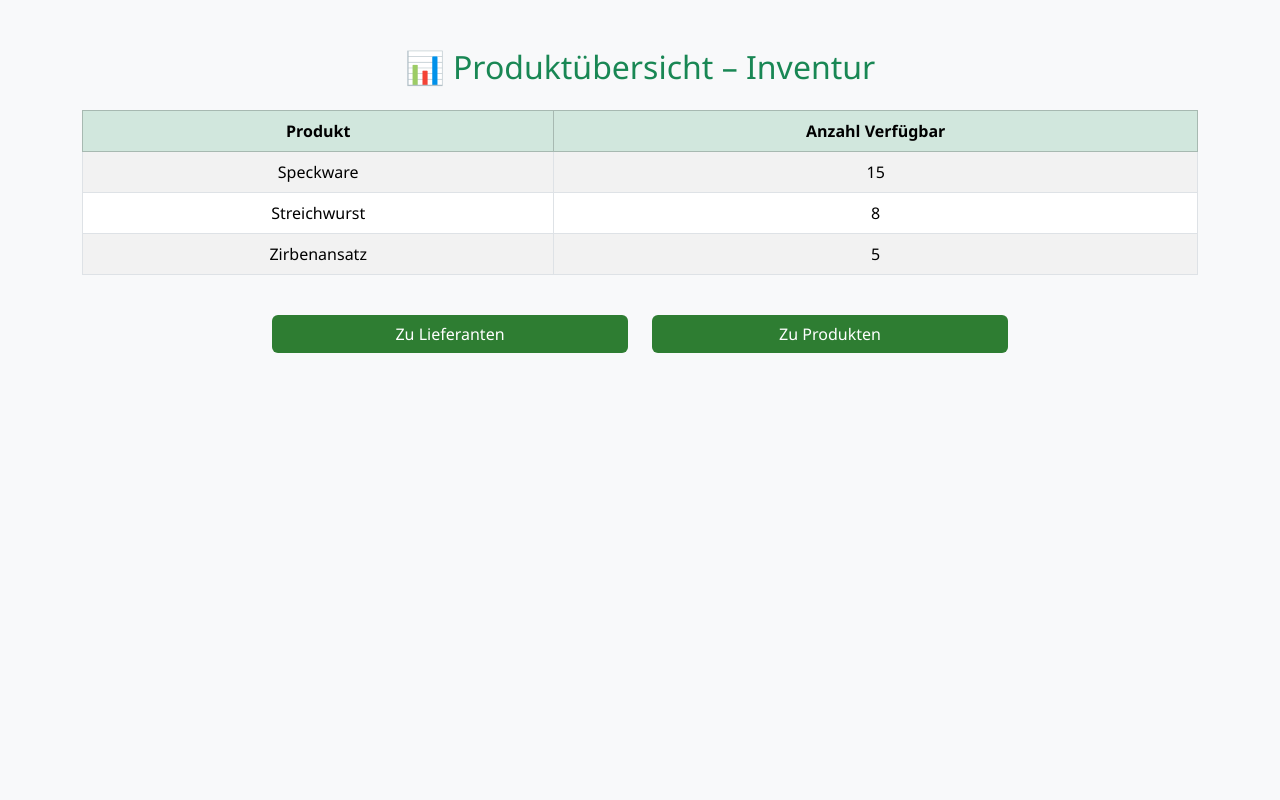
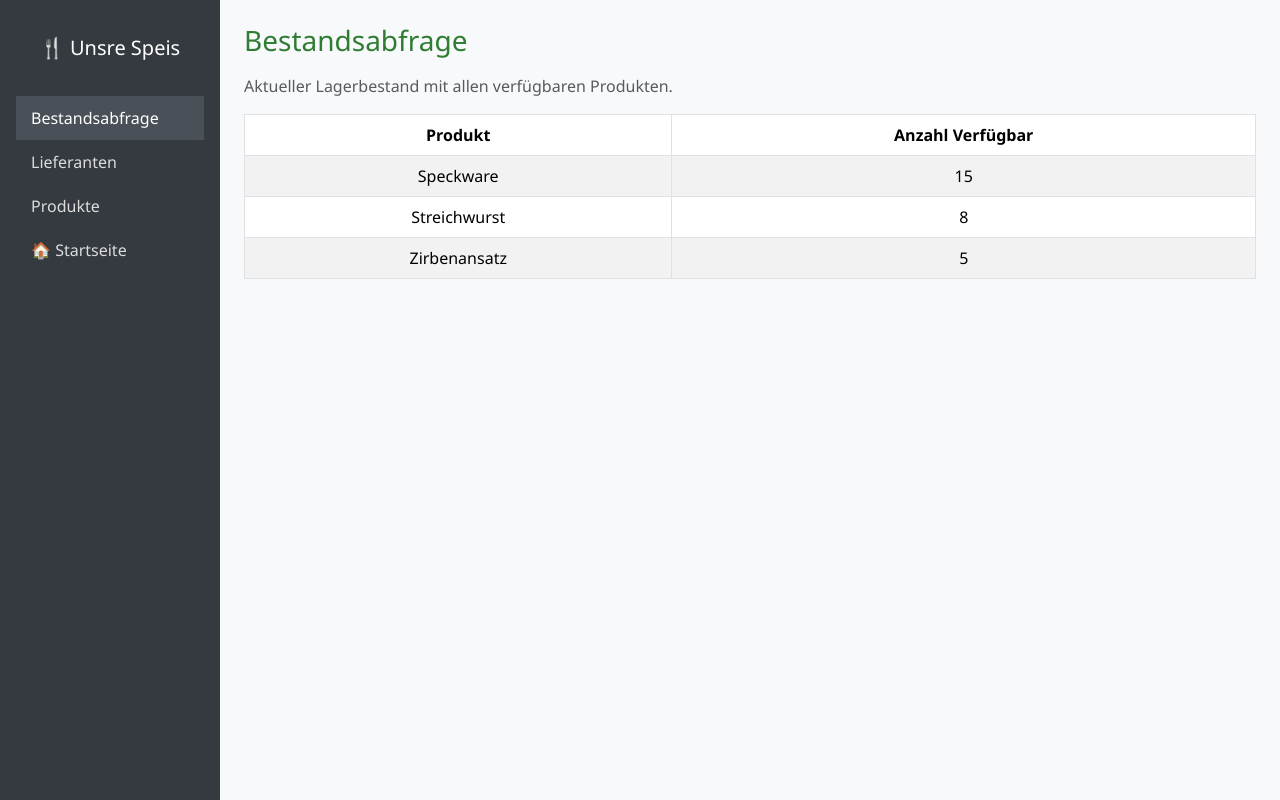
Before and after one commit to xen3rgy/WEB, a plain HTML site: page inventur.html in a window 1280 px wide. Drawn offline with nearby package versions, Linux system fonts and the light colour scheme.

Commit message:
Update layout and rename Inventur to Bestandsabfrage

```diff
--- a/inventur.html
+++ b/inventur.html
@@ -4,17 +4,28 @@
 <head>
     <meta charset="UTF-8">
     <meta name="viewport" content="width=device-width, initial-scale=1.0">
-    <title>Inventur</title>
+    <title>Bestandsabfrage</title>
     <link href="https://cdn.jsdelivr.net/npm/bootstrap@5.3.3/dist/css/bootstrap.min.css" rel="stylesheet">
     <link rel="stylesheet" href="style.css">
     <script defer src="script.js"></script>
 </head>
 <body class="bg-light" onload="ladeInventurTabelle()">
-    <div class="container py-5">
-        <h2 class="text-center text-success mb-4">📊 Produktübersicht – Inventur</h2>
+    <div class="d-flex">
+        <nav class="sidebar p-3">
+            <h5>🍴 Unsre Speis</h5>
+            <ul class="nav flex-column">
+                <li class="nav-item"><a href="inventur.html" class="nav-link active">Bestandsabfrage</a></li>
+                <li class="nav-item"><a href="lieferanten.html" class="nav-link">Lieferanten</a></li>
+                <li class="nav-item"><a href="produkte.html" class="nav-link">Produkte</a></li>
+                <li class="nav-item"><a href="index.html" class="nav-link">🏠 Startseite</a></li>
+            </ul>
+        </nav>
+        <main class="flex-fill p-4">
+            <h3>Bestandsabfrage</h3>
+            <p class="text-muted">Aktueller Lagerbestand mit allen verfügbaren Produkten.</p>
             <div class="table-responsive">
                 <table class="table table-bordered table-striped text-center">
-                <thead class="table-success">
+                    <thead>
                         <tr>
                             <th>Produkt</th>
                             <th>Anzahl Verfügbar</th>
@@ -23,14 +34,7 @@
                     <tbody id="inventur-tbody"></tbody>
                 </table>
             </div>
-        <div class="row justify-content-center mt-4">
-            <div class="col-md-4 text-center">
-                <a href="lieferanten.html" class="btn btn-custom w-100 mb-2">Zu Lieferanten</a>
-            </div>
-            <div class="col-md-4 text-center">
-                <a href="produkte.html" class="btn btn-custom w-100 mb-2">Zu Produkten</a>
-            </div>
-        </div>
+        </main>
     </div>
 </body>
 </html>
--- a/style.css
+++ b/style.css
@@ -1,46 +1,71 @@
+
+:root {
+    --primary: #2e7d32;
+    --primary-dark: #27642a;
+    --sidebar-bg: #343a40;
+}
 
 body {
-    background-color: #f5f8fa;
+    background-color: #f8f9fa;
     font-family: 'Segoe UI', Tahoma, Geneva, Verdana, sans-serif;
     margin: 0;
     padding: 0;
+    color: #333;
 }
+
 nav.sidebar {
     width: 220px;
-    background-color: #343a40;
-    color: white;
+    background-color: var(--sidebar-bg);
+    color: #fff;
     min-height: 100vh;
 }
+
 nav.sidebar h5 {
-    padding-top: 20px;
+    padding: 20px 0;
     text-align: center;
     color: #ffffff;
+    margin: 0 0 1rem;
 }
+
 nav.sidebar .nav-link {
     color: #dcdcdc;
     padding: 10px 15px;
 }
+
 nav.sidebar .nav-link.active,
 nav.sidebar .nav-link:hover {
     background-color: #495057;
-    color: white;
+    color: #ffffff;
 }
+
 main {
     padding: 30px;
 }
+
 h3 {
-    color: #2e7d32;
+    color: var(--primary);
+    margin-bottom: 1rem;
 }
+
 .btn-custom {
-    background-color: #2e7d32;
-    color: white;
+    background-color: var(--primary);
+    color: #fff;
+    border: none;
 }
+
 .btn-custom:hover {
-    background-color: #27642a;
-    color: white;
+    background-color: var(--primary-dark);
+    color: #fff;
 }
+
+.table thead {
+    background-color: var(--primary);
+    color: #fff;
+}
+
 footer {
     text-align: center;
     margin-top: 40px;
     color: #777;
+    font-size: 0.9rem;
 }
```
Also changed, not shown: index.html (+3 -62 lines), lieferanten.html (+1 -1 lines), produkte.html (+1 -1 lines). Lines whose indentation alone changed are shown as unchanged.
